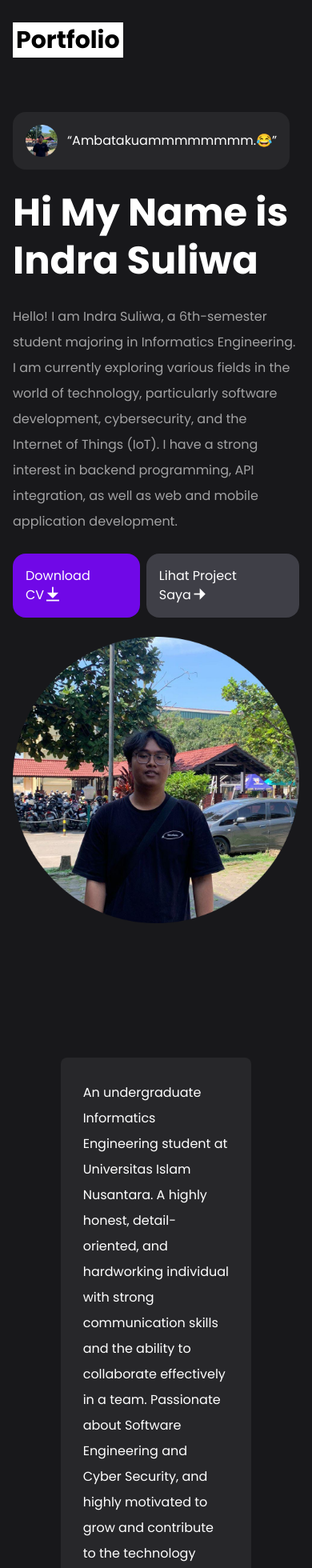
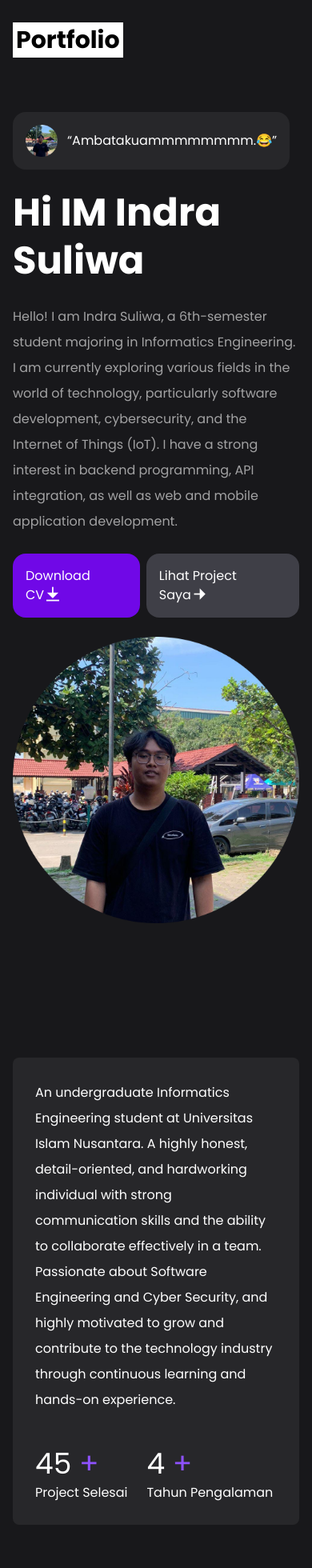
Before and after one commit to indrassuliwa1/profile-react-indra, a React (Vite) app: page / in a window 390 px wide. Shown: the top 1960 px of the page at 80% size. Built offline with nearby package versions, Linux system fonts and the light colour scheme.

Commit message:
Ubah bagian profilet

```diff
--- a/src/App.jsx
+++ b/src/App.jsx
@@ -9,7 +9,7 @@ function App() {
             <img src={DataImage.HeroImage} alt="Hero Image" className="w-10 rounded-md" />
             <q>Ambatakuammmmmmmm.😂</q>
           </div>
-          <h1 className="text-5xl/tight font-bold mb-6">Hi My Name is Indra Suliwa</h1>
+          <h1 className="text-5xl/tight font-bold mb-6">Hi IM Indra Suliwa</h1>
           <p className="text-base/loose mb-6 opacity-60">Hello! I am Indra Suliwa, a 6th-semester student majoring in Informatics Engineering. I am currently exploring various fields in the world of technology, particularly software development, cybersecurity, and the Internet of Things (IoT).
 I have a strong interest in backend programming, API integration, as well as web and mobile application development.
 
@@ -24,15 +24,15 @@ I have a strong interest in backend programming, API integration, as well as web
       <div>
         {/* Tentang */}
         <div className="tentang mt-32 py-10">
-          <div className="w-2/3 mx-auto p-7 bg-zinc-800 rounded-lg">
-            <p className="text-base/loose mb-10">
+          <div className=" xl:w-2/3 lg:w-3/4 w-full mx-auto p-7 bg-zinc-800 rounded-lg">
+            <p className="text-base/loose mb-11">
               An undergraduate Informatics Engineering student at Universitas Islam Nusantara. A highly honest, detail-oriented, and hardworking
 individual with strong communication skills and the ability to collaborate effectively in a team. Passionate about Software Engineering and
 Cyber Security, and highly motivated to grow and contribute to the technology industry through continuous learning and hands-on
 experience.
             </p>
             <div className="flex items-center justify-between">
-              <img src={DataImage.HeroImage} alt="Image" className="w-12 rounded-md" />
+              <img src={DataImage.HeroImage} alt="Image" className="w-12 rounded-md sm:block hidden" />
               <div className="flex items-center gap-6">
                 <div>
                   <h1 className="text-4xl mb-1">
```
